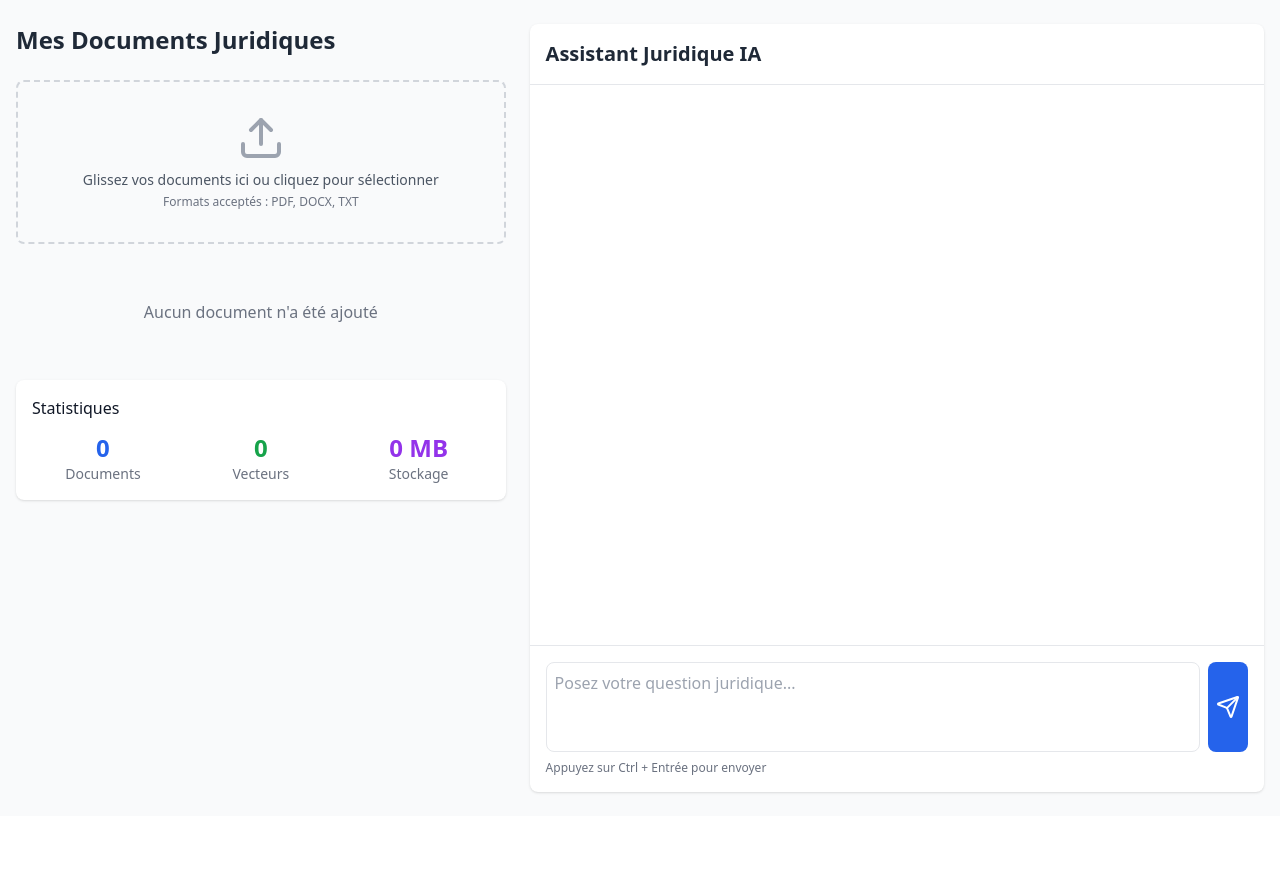
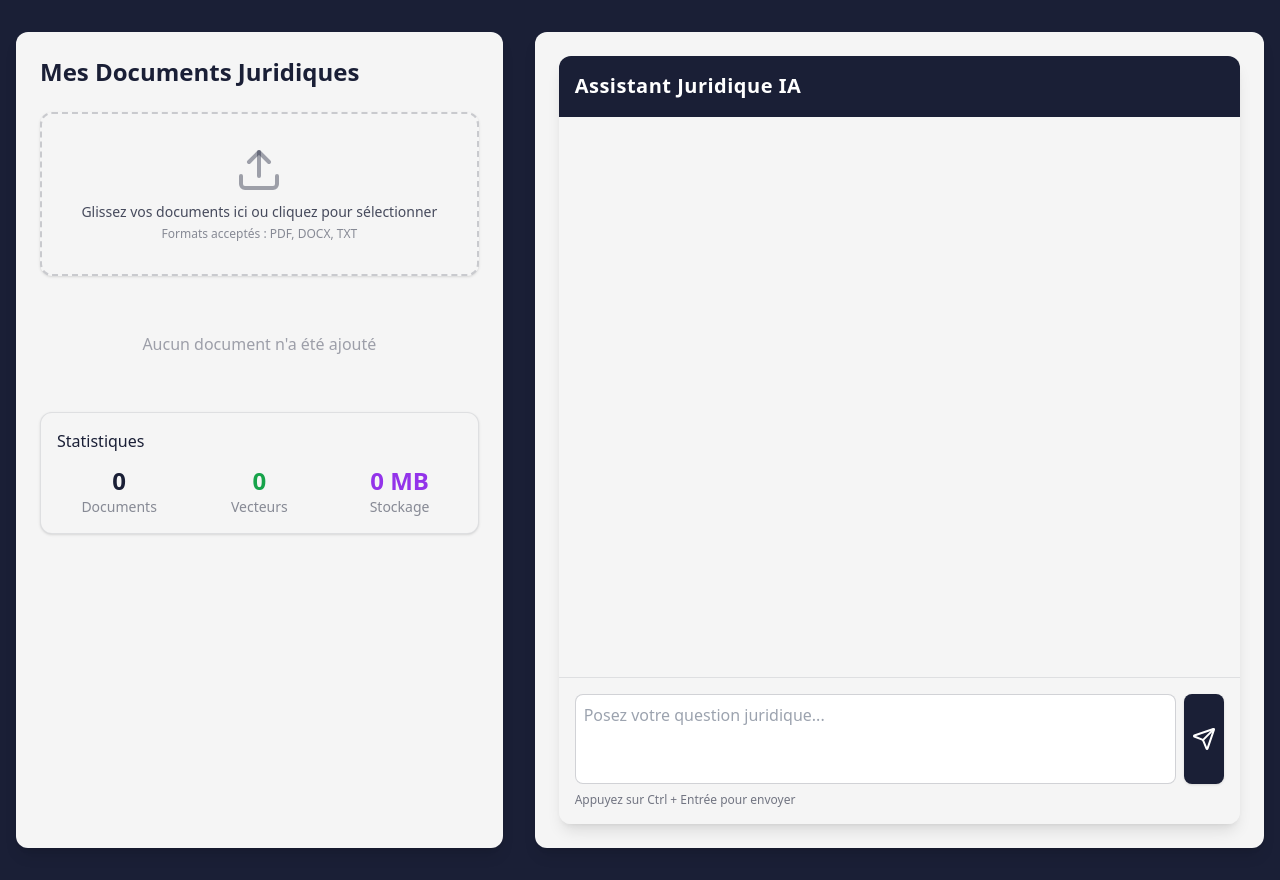
Before and after one commit to callo13/juridique_front, a React (Vite) app: page / in a window 1280 px wide. Before the commit the page ends 816 px from the top, so only its background shows below. Built offline with nearby package versions, Linux system fonts and the light colour scheme.

Commit message:
style_improvment

```diff
--- a/src/components/Chat/ChatContainer.jsx
+++ b/src/components/Chat/ChatContainer.jsx
@@ -2,15 +2,15 @@ import React, { useState, useRef, useEffect } from 'react';
 import { Send, Copy, ThumbsUp, ThumbsDown } from 'lucide-react';
 
 const MessageBubble = ({ message, isUser }) => (
-  <div className={`flex ${isUser ? 'justify-end' : 'justify-  '} mb-4`}>
+  <div className={`flex ${isUser ? 'justify-end' : 'justify-start'} mb-4`}>
     <div
-      className={`max-w-[80%] rounded-lg p-4 ${
+      className={`max-w-[80%] rounded-xl p-4 shadow ${
         isUser
-          ? 'bg-blue-600 text-white'
-          : 'bg-gray-100 text-gray-800'
+          ? 'bg-marine text-white'
+          : 'bg-ivoire text-marine border border-marine/10'
       }`}
     >
-      <p className="text-sm">{message.content}</p>
+      <p className="text-sm leading-relaxed">{message.content}</p>
 
       {!isUser && (
         <div className="flex gap-2 mt-2">
@@ -112,10 +112,10 @@ const ChatContainer = () => {
   };
 
   return (
-    <div className="flex flex-col h-[calc(100vh-2rem)] bg-white rounded-lg shadow">
+    <div className="flex flex-col h-[calc(100vh-2rem)] bg-ivoire rounded-xl shadow-lg">
       {/* Header */}
-      <div className="p-4 border-b">
-        <h2 className="text-xl font-semibold text-gray-800">Assistant Juridique IA</h2>
+      <div className="p-4 border-b border-marine/10 bg-marine rounded-t-xl">
+        <h2 className="text-xl font-semibold text-white tracking-wide">Assistant Juridique IA</h2>
       </div>
 
       {/* Messages */}
@@ -138,10 +138,10 @@ const ChatContainer = () => {
       </div>
 
       {/* Input */}
-      <div className="p-4 border-t">
+      <div className="p-4 border-t border-marine/10 bg-ivoire rounded-b-xl">
         <div className="flex gap-2">
           <textarea
-            className="flex-1 border rounded-lg p-2 resize-none focus:outline-none focus:ring-2 focus:ring-blue-500"
+            className="flex-1 border border-marine/20 rounded-lg p-2 resize-none focus:outline-none focus:ring-2 focus:ring-marine bg-white text-marine"
             rows="3"
             placeholder="Posez votre question juridique..."
             value={inputMessage}
@@ -149,13 +149,13 @@ const ChatContainer = () => {
             onKeyPress={handleKeyPress}
           />
           <button
-            className="bg-blue-600 text-white p-2 rounded-lg hover:bg-blue-700 transition-colors"
+            className="bg-marine text-white p-2 rounded-lg hover:bg-marine/90 transition-colors shadow"
             onClick={handleSend}
           >
             <Send className="h-6 w-6" />
           </button>
         </div>
-        <p className="text-xs text-gray-500 mt-2">
+        <p className="text-xs text-marine/60 mt-2">
           Appuyez sur Ctrl + Entrée pour envoyer
         </p>
       </div>
--- a/src/components/DocumentManager/DocumentManager.jsx
+++ b/src/components/DocumentManager/DocumentManager.jsx
@@ -84,7 +84,7 @@ const DocumentManager = () => {
 
   return (
     <div className="space-y-6">
-      <h2 className="text-2xl font-semibold text-gray-800">Mes Documents Juridiques</h2>
+      <h2 className="text-2xl font-semibold text-marine">Mes Documents Juridiques</h2>
 
       {/* Input file caché */}
       <input
@@ -98,18 +98,17 @@ const DocumentManager = () => {
 
       {/* Zone de dépôt */}
       <div
-        className={`border-2 border-dashed rounded-lg p-8 text-center transition-colors cursor-pointer
-          ${isDragging ? 'border-blue-500 bg-blue-50' : 'border-gray-300 hover:border-gray-400'}`}
+        className={`border-2 border-dashed rounded-xl p-8 text-center transition-colors cursor-pointer shadow ${isDragging ? 'border-marine bg-marine/5' : 'border-marine/20 bg-ivoire hover:border-marine/40'}`}
         onDragOver={handleDragOver}
         onDragLeave={handleDragLeave}
         onDrop={handleDrop}
         onClick={() => fileInputRef.current?.click()}
       >
-        <Upload className="mx-auto h-12 w-12 text-gray-400" />
-        <p className="mt-2 text-sm text-gray-600">
+        <Upload className="mx-auto h-12 w-12 text-marine/40" />
+        <p className="mt-2 text-sm text-marine/80">
           Glissez vos documents ici ou cliquez pour sélectionner
         </p>
-        <p className="text-xs text-gray-500 mt-1">
+        <p className="text-xs text-marine/50 mt-1">
           Formats acceptés : PDF, DOCX, TXT
         </p>
       </div>
@@ -117,22 +116,22 @@ const DocumentManager = () => {
       {/* Liste des documents */}
       <div className="space-y-4">
         {documents.length === 0 ? (
-          <div className="text-center py-8 text-gray-500">
+          <div className="text-center py-8 text-marine/40">
             Aucun document n'a été ajouté
           </div>
         ) : (
           documents.map((doc) => (
-            <div key={doc.id} className="flex items-center justify-between p-4 bg-white rounded-lg shadow">
+            <div key={doc.id} className="flex items-center justify-between p-4 bg-ivoire rounded-xl shadow border border-marine/10">
               <div className="flex items-center space-x-3">
-                <File className="h-5 w-5 text-gray-400" />
+                <File className="h-5 w-5 text-marine/30" />
                 <div>
-                  <p className="font-medium text-gray-900">{doc.name}</p>
-                  <p className="text-sm text-gray-500">{doc.size}</p>
+                  <p className="font-medium text-marine">{doc.name}</p>
+                  <p className="text-sm text-marine/50">{doc.size}</p>
                   {uploadStatus[doc.id] && (
                     <p className={`text-xs ${
-                      uploadStatus[doc.id] === 'success' ? 'text-green-500' :
+                      uploadStatus[doc.id] === 'success' ? 'text-green-600' :
                       uploadStatus[doc.id] === 'error' ? 'text-red-500' :
-                      'text-blue-500'
+                      'text-marine'
                     }`}>
                       {uploadStatus[doc.id] === 'uploading' ? 'Envoi en cours...' :
                        uploadStatus[doc.id] === 'success' ? 'Envoyé avec succès' :
@@ -153,20 +152,20 @@ const DocumentManager = () => {
       </div>
 
       {/* Statistiques */}
-      <div className="bg-white rounded-lg shadow p-4">
-        <h3 className="font-medium text-gray-900 mb-3">Statistiques</h3>
+      <div className="bg-ivoire rounded-xl shadow p-4 border border-marine/10">
+        <h3 className="font-medium text-marine mb-3">Statistiques</h3>
         <div className="grid grid-cols-3 gap-4">
           <div className="text-center">
-            <p className="text-2xl font-semibold text-blue-600">{documents.length}</p>
-            <p className="text-sm text-gray-500">Documents</p>
+            <p className="text-2xl font-semibold text-marine">{documents.length}</p>
+            <p className="text-sm text-marine/50">Documents</p>
           </div>
           <div className="text-center">
             <p className="text-2xl font-semibold text-green-600">0</p>
-            <p className="text-sm text-gray-500">Vecteurs</p>
+            <p className="text-sm text-marine/50">Vecteurs</p>
           </div>
           <div className="text-center">
             <p className="text-2xl font-semibold text-purple-600">0 MB</p>
-            <p className="text-sm text-gray-500">Stockage</p>
+            <p className="text-sm text-marine/50">Stockage</p>
           </div>
         </div>
       </div>
--- a/src/components/Layout/MainLayout.jsx
+++ b/src/components/Layout/MainLayout.jsx
@@ -2,16 +2,16 @@ import React from 'react';
 
 const MainLayout = ({ children }) => {
   return (
-    <div className="min-h-screen bg-gray-50">
-      <div className="container mx-auto px-4 py-6">
-        <div className="flex flex-col lg:flex-row gap-6">
+    <div className="min-h-screen bg-marine">
+      <div className="container mx-auto px-4 py-8">
+        <div className="flex flex-col lg:flex-row gap-8">
           {/* Colonne gauche - Gestion des documents (40%) */}
-          <div className="w-full lg:w-2/5">
+          <div className="w-full lg:w-2/5 bg-ivoire rounded-xl shadow-lg p-6">
             {children[0]}
           </div>
 
           {/* Colonne droite - Interface de chat (60%) */}
-          <div className="w-full lg:w-3/5">
+          <div className="w-full lg:w-3/5 bg-ivoire rounded-xl shadow-lg p-6">
             {children[1]}
           </div>
         </div>
--- a/tailwind.config.js
+++ b/tailwind.config.js
@@ -4,7 +4,12 @@ export default {
     "./src/**/*.{js,jsx,ts,tsx}",
   ],
   theme: {
-    extend: {},
+    extend: {
+      colors: {
+        marine: '#1A1F36',
+        ivoire: '#F5F5F5',
+      },
+    },
   },
   plugins: [],
 }
```
